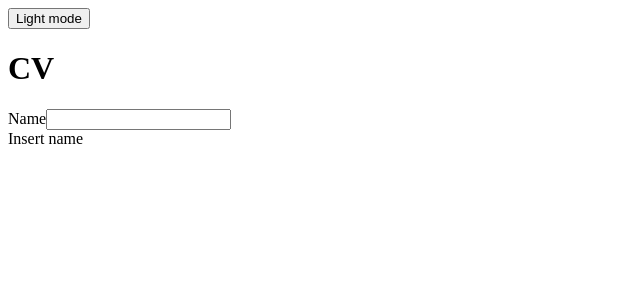
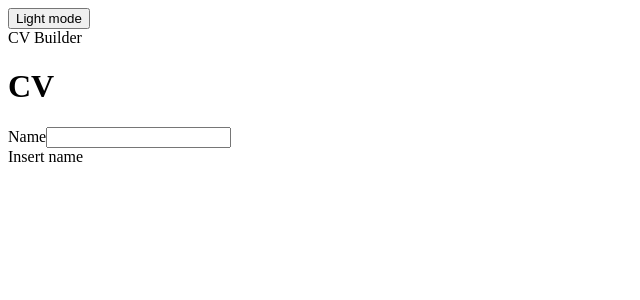
Before and after one commit to TARichardWashington/odin-cv, a React (Create React App) app: page / in a window 1280 px wide. Shown: the top 300 px of the page, without its empty margins (0-640 px from the left). Built offline with nearby package versions, Linux system fonts and the light colour scheme; the HTML template or start-up script is replaced by a standard one.

Commit message:
:art: Add page header title

```diff
--- a/src/App.js
+++ b/src/App.js
@@ -20,7 +20,9 @@ function App() {
     <div className={'flex flex-col ' + mode}>
       <div className="p-2 dark:bg-slate-900 bg-slate-300">
         <button className="rounded p-2 dark:text-slate-900 dark:bg-slate-300 text-slate-100 bg-slate-900" onClick={toggleMode}>{mode === 'dark' ? 'Light' : 'Dark'} mode</button>
+        <div className="text-center dark:text-slate-100 text-2xl font-bold">CV Builder</div>
       </div>
+
       <Form update={setDataFieldValue} />
       <Cv data={data} />
     </div>
```
